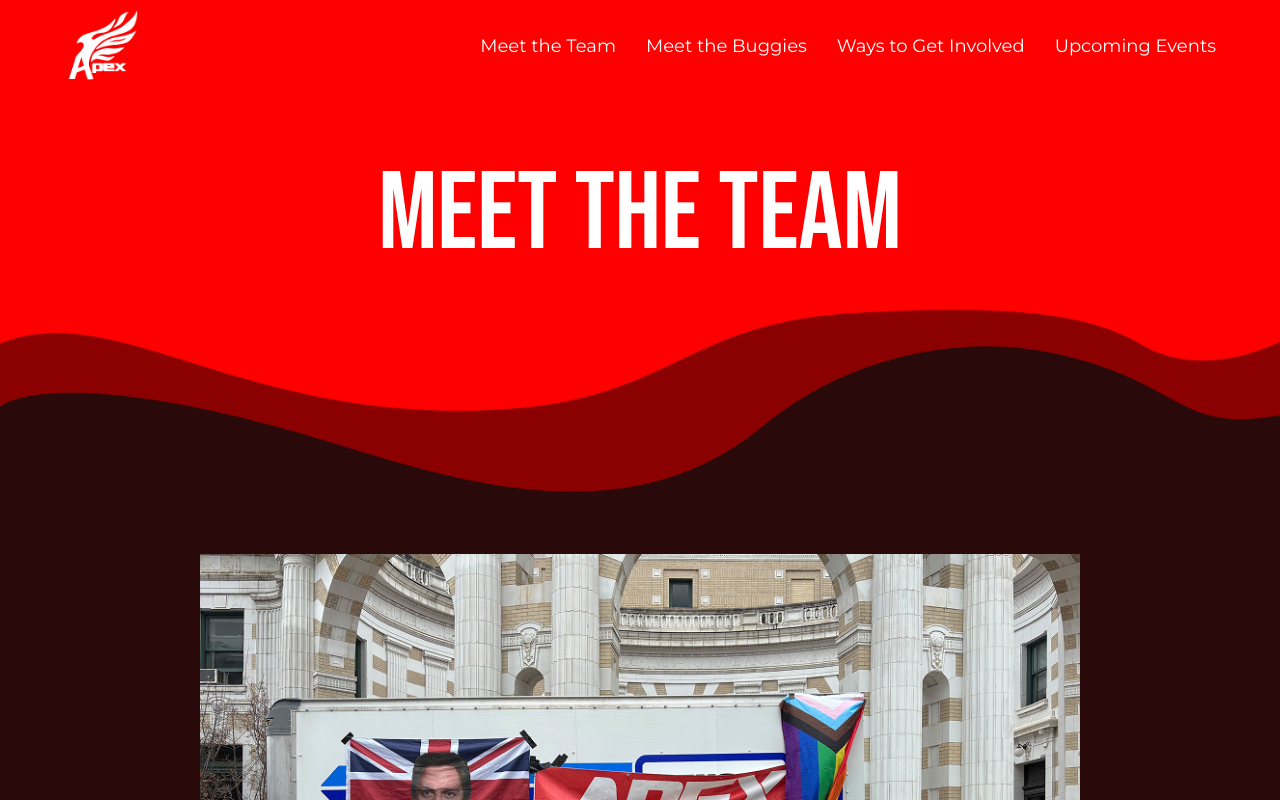
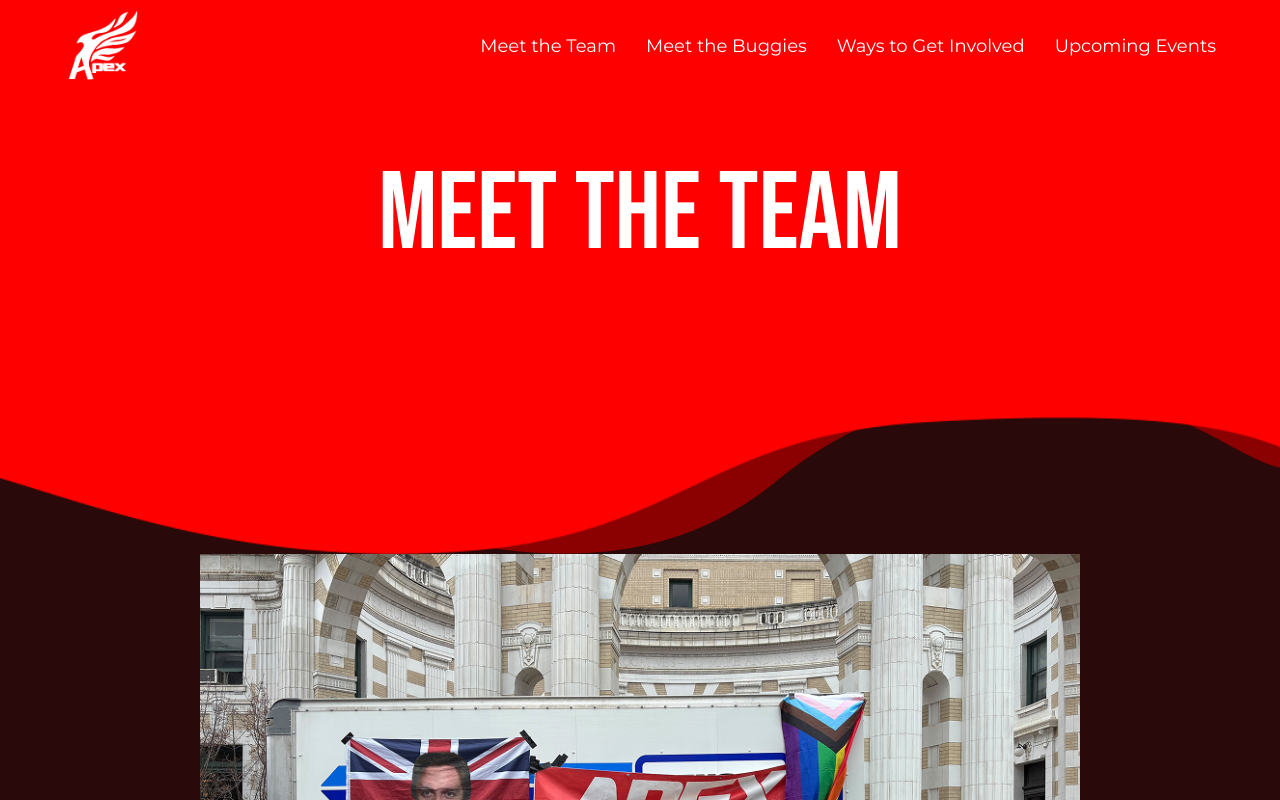
Before and after one commit to lilyqin7/apex, a React (Vite) app in the folder frontend/: page /#/meettheteam in a window 1280 px wide. Shown: the top 800 px of the page. Built offline with nearby package versions, Linux system fonts and the light colour scheme; a web font is replaced by a local one.

Commit message:
update header.jsx

```diff
--- a/frontend/src/components/Header.jsx
+++ b/frontend/src/components/Header.jsx
@@ -7,9 +7,9 @@ import searchIcon from '../assets/search-icon.png';
 function Header({topLayer, bottomLayer, pageTitle, headerHeight}) {
     const [menuOpen, setMenuOpen] = useState(false);
 
-    return <div className="relative w-full" style={headerHeight ? { height: headerHeight } : {}}>
-        <img src={bottomLayer} alt="Bottom Layer" className="absolute top-0 left-0 w-full object-cover z-0 pointer-events-none" />
-        <img src={topLayer} alt="Top Layer" className="absolute top-0 left-0 w-full object-cover z-0 pointer-events-none" />
+    return <div className="relative w-full overflow-hidden" style={headerHeight ? { height: headerHeight } : {}}>
+        <img src={bottomLayer} alt="Bottom Layer" className="absolute top-0 left-0 w-full h-full object-cover z-0 pointer-events-none" />
+        <img src={topLayer} alt="Top Layer" className="absolute top-0 left-0 w-full h-full object-cover z-0 pointer-events-none" />
         <div className="relative z-10 flex flex-col gap-y-[40px]">
             <div className="px-[40px] md:px-[64px] py-[9px] flex items-center justify-between text-white">
                 <Link to='/'>
```
